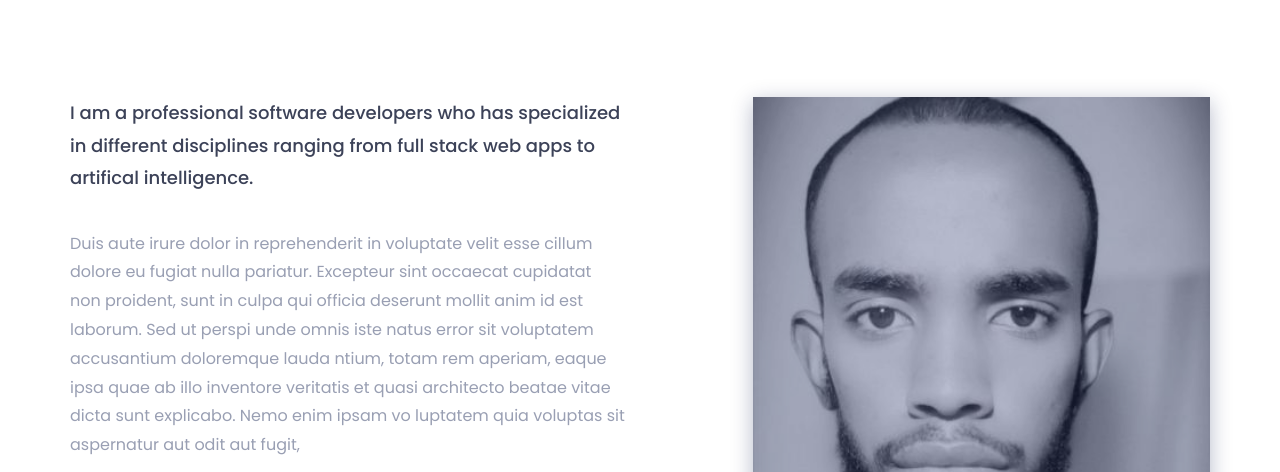
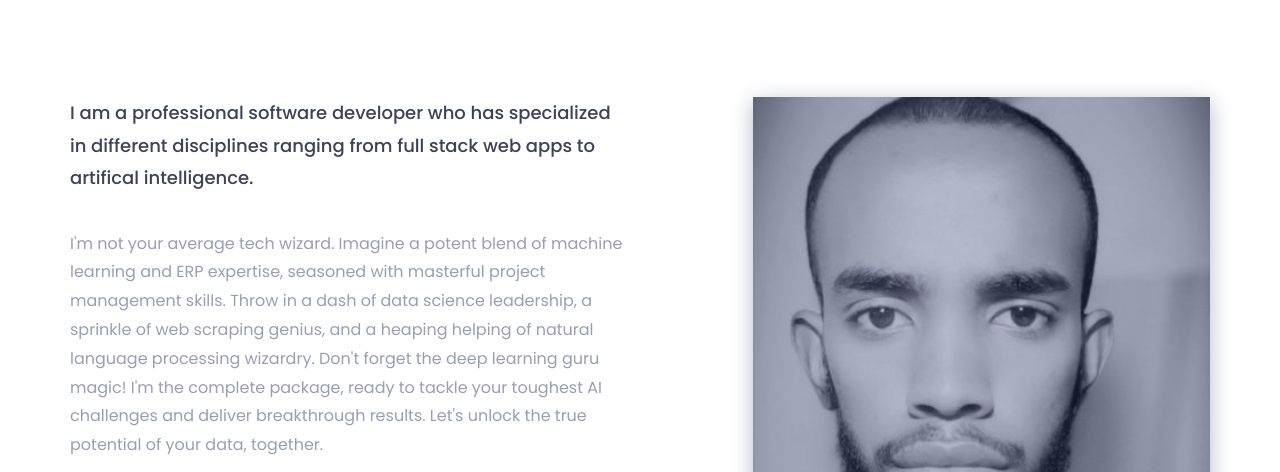
Before and after one commit to abenezermb/abenezermb.github.io, a plain HTML site: page index.html in a window 1280 px wide. Shown: the part 1020-1492 px from the top of the page. Drawn offline with nearby package versions, Linux system fonts and the light colour scheme.

Commit message:
refactor

```diff
--- a/index.html
+++ b/index.html
@@ -125,11 +125,10 @@
 						<div class="col-sm-6">
 							<div class="single-about-txt">
 								<h3>
-									I am a professional software developers who has specialized in different disciplines ranging from full stack web apps to artifical intelligence.
+									I am a professional software developer who has specialized in different disciplines ranging from full stack web apps to artifical intelligence.
 								</h3>
 								<p>
-									Duis aute irure dolor in reprehenderit in voluptate velit esse cillum dolore eu fugiat nulla pariatur. Excepteur sint occaecat cupidatat non proident, sunt in culpa qui officia deserunt mollit anim id est laborum. Sed ut perspi unde omnis iste natus error sit voluptatem accusantium doloremque lauda ntium, totam rem aperiam, eaque ipsa quae ab illo inventore veritatis et quasi architecto beatae vitae dicta sunt explicabo. Nemo enim ipsam vo luptatem quia voluptas sit aspernatur aut odit aut fugit,
-								</p>
+									I'm not your average tech wizard. Imagine a potent blend of machine learning and ERP expertise, seasoned with masterful project management skills. Throw in a dash of data science leadership, a sprinkle of web scraping genius, and a heaping helping of natural language processing wizardry. Don't forget the deep learning guru magic! I'm the complete package, ready to tackle your toughest AI challenges and deliver breakthrough results. Let's unlock the true potential of your data, together.								</p>
 								<div class="row">
 									<div class="col-sm-5">
 										<div class="single-about-add-info">
@@ -650,7 +649,7 @@
 			<div class="container">
 				<div class="hm-footer-copyright text-center">
 					<p>
-						&copy; copyright yourname. design and developed by <a href="https://www.themesine.com/">themesine</a>
+						&copy; copyright Abenezer Meheret. design and developed by <a href="https://www.themesine.com/">themesine</a>
 					</p><!--/p-->
 				</div><!--/.text-center-->
 			</div><!--/.container-->
```
